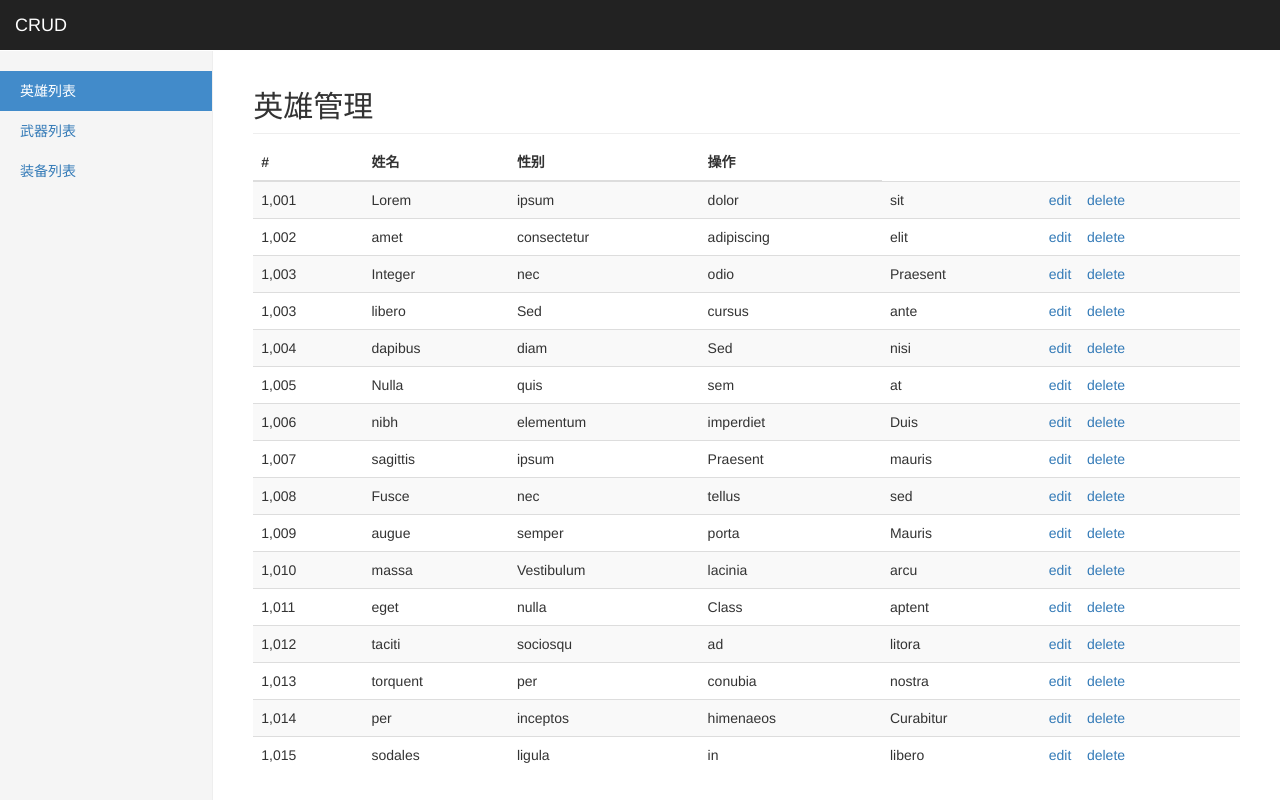
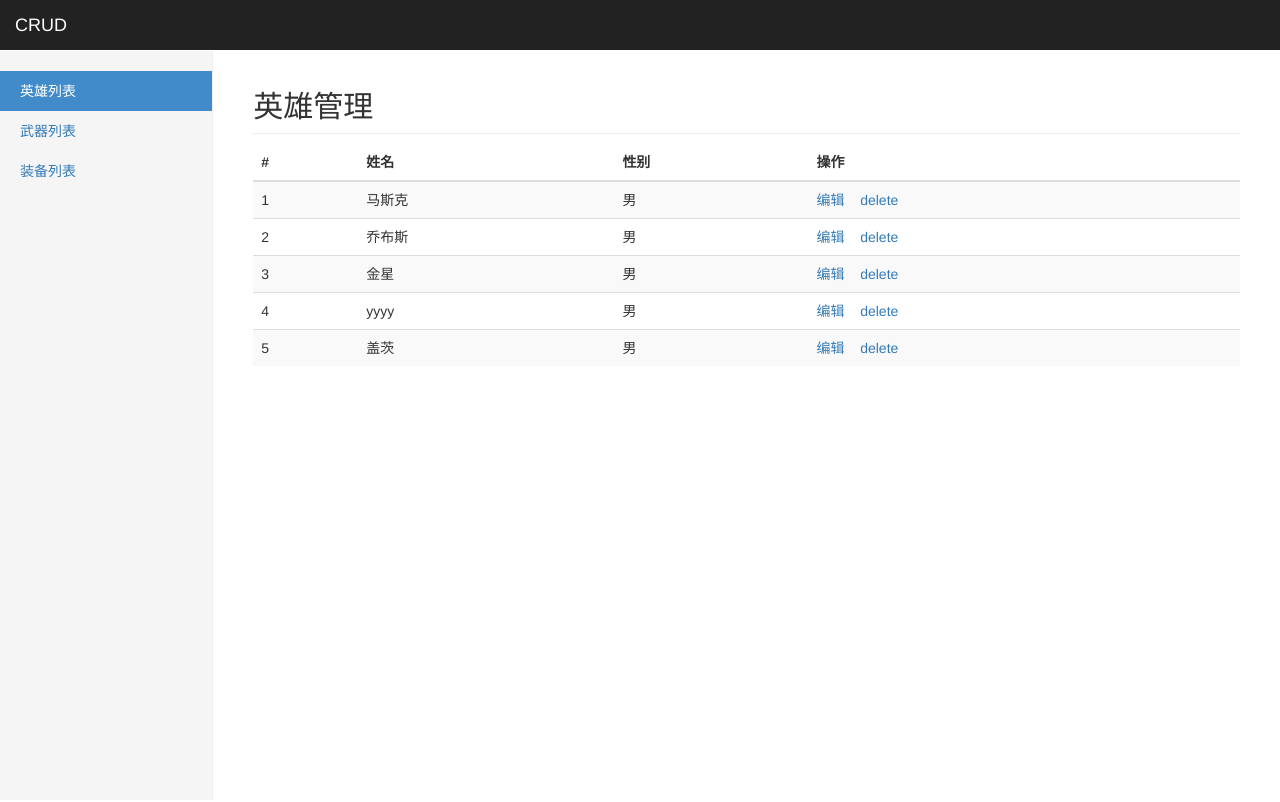
Before and after one commit to 501357844/heroes, a Vue app: page /#/heroes in a window 1280 px wide. Shown: the top 802 px of the page. Built offline with nearby package versions, Linux system fonts and the light colour scheme; data requests are answered from the project's data file; the HTML template or start-up script is replaced by a standard one.

Commit message:
向英雄列表里添加List中的数据

```diff
--- /dev/null
+++ b/db.json
@@ -0,0 +1,55 @@
+{
+  "users": [
+    {
+      "id": 1,
+      "name": "张三1",
+      "age": 18,
+      "gender": "男"
+    },
+    {
+      "id": 2,
+      "name": "张三2",
+      "age": 18,
+      "gender": "男"
+    },
+    {
+      "id": 3,
+      "name": "张三3",
+      "age": 18,
+      "gender": "男"
+    },
+    {
+      "id": 4,
+      "name": "张三4",
+      "age": 18,
+      "gender": "男"
+    }
+  ],
+  "heroes": [
+    {
+      "name": "马斯克",
+      "gender": "男",
+      "id": 6
+    },
+    {
+      "name": "乔布斯",
+      "gender": "男",
+      "id": 7
+    },
+    {
+      "name": "金星",
+      "gender": "男",
+      "id": 8
+    },
+    {
+      "name": "yyyy",
+      "gender": "男",
+      "id": 10
+    },
+    {
+      "name": "盖茨",
+      "gender": "男",
+      "id": 12
+    }
+  ]
+}
--- a/package.json
+++ b/package.json
@@ -8,6 +8,7 @@
     "lint": "vue-cli-service lint"
   },
   "dependencies": {
+    "axios": "^0.19.0",
     "bootstrap": "^3.3.7",
     "core-js": "^2.6.5",
     "vue": "^2.6.10",
--- a/src/main.js
+++ b/src/main.js
@@ -4,8 +4,12 @@ import "../node_modules/bootstrap/dist/css/bootstrap.css"
 import "./assets/css/index.css"
 
 
+import axios from 'axios'
+axios.defaults.baseURL = ' http://localhost:3000/'
+Vue.prototype.axios = axios
 
 import router from './router'
+
 
 new Vue({
   el:'#app',
--- a/src/views/Hero/HeroList.vue
+++ b/src/views/Hero/HeroList.vue
@@ -13,196 +13,14 @@
               </tr>
             </thead>
             <tbody>
-              <tr>
-                <td>1,001</td>
-                <td>Lorem</td>
-                <td>ipsum</td>
-                <td>dolor</td>
-                <td>sit</td>
+              <tr v-for="(item, index) in List" :key="item.id">
+                <td>{{index + 1}}</td>
+                <td>{{item.name}}</td>
+                <td>{{item.gender}}</td>
                 <td>
-                  <a href="edit.html">edit</a>
+                  <router-link to="">编辑</router-link>
                   &nbsp;&nbsp;
-                  <a href="javascript:window.confirm('Are you sure?')">delete</a>
-                </td>
-              </tr>
-              <tr>
-                <td>1,002</td>
-                <td>amet</td>
-                <td>consectetur</td>
-                <td>adipiscing</td>
-                <td>elit</td>
-                <td>
-                  <a href="edit.html">edit</a>
-                  &nbsp;&nbsp;
-                  <a href="javascript:window.confirm('Are you sure?')">delete</a>
-                </td>
-              </tr>
-              <tr>
-                <td>1,003</td>
-                <td>Integer</td>
-                <td>nec</td>
-                <td>odio</td>
-                <td>Praesent</td>
-                <td>
-                  <a href="edit.html">edit</a>
-                  &nbsp;&nbsp;
-                  <a href="javascript:window.confirm('Are you sure?')">delete</a>
-                </td>
-              </tr>
-              <tr>
-                <td>1,003</td>
-                <td>libero</td>
-                <td>Sed</td>
-                <td>cursus</td>
-                <td>ante</td>
-                <td>
-                  <a href="edit.html">edit</a>
-                  &nbsp;&nbsp;
-                  <a href="javascript:window.confirm('Are you sure?')">delete</a>
-                </td>
-              </tr>
-              <tr>
-                <td>1,004</td>
-                <td>dapibus</td>
-                <td>diam</td>
-                <td>Sed</td>
-                <td>nisi</td>
-                <td>
-                  <a href="edit.html">edit</a>
-                  &nbsp;&nbsp;
-                  <a href="javascript:window.confirm('Are you sure?')">delete</a>
-                </td>
-              </tr>
-              <tr>
-                <td>1,005</td>
-                <td>Nulla</td>
-                <td>quis</td>
-                <td>sem</td>
-                <td>at</td>
-                <td>
-                  <a href="edit.html">edit</a>
-                  &nbsp;&nbsp;
-                  <a href="javascript:window.confirm('Are you sure?')">delete</a>
-                </td>
-              </tr>
-              <tr>
-                <td>1,006</td>
-                <td>nibh</td>
-                <td>elementum</td>
-                <td>imperdiet</td>
-                <td>Duis</td>
-                <td>
-                  <a href="edit.html">edit</a>
-                  &nbsp;&nbsp;
-                  <a href="javascript:window.confirm('Are you sure?')">delete</a>
-                </td>
-              </tr>
-              <tr>
-                <td>1,007</td>
-                <td>sagittis</td>
-                <td>ipsum</td>
-                <td>Praesent</td>
-                <td>mauris</td>
-                <td>
-                  <a href="edit.html">edit</a>
-                  &nbsp;&nbsp;
-                  <a href="javascript:window.confirm('Are you sure?')">delete</a>
-                </td>
-              </tr>
-              <tr>
-                <td>1,008</td>
-                <td>Fusce</td>
-                <td>nec</td>
-                <td>tellus</td>
-                <td>sed</td>
-                <td>
-                  <a href="edit.html">edit</a>
-                  &nbsp;&nbsp;
-                  <a href="javascript:window.confirm('Are you sure?')">delete</a>
-                </td>
-              </tr>
-              <tr>
-                <td>1,009</td>
-                <td>augue</td>
-                <td>semper</td>
-                <td>porta</td>
-                <td>Mauris</td>
-                <td>
-                  <a href="edit.html">edit</a>
-                  &nbsp;&nbsp;
-                  <a href="javascript:window.confirm('Are you sure?')">delete</a>
-                </td>
-              </tr>
-              <tr>
-                <td>1,010</td>
-                <td>massa</td>
-                <td>Vestibulum</td>
-                <td>lacinia</td>
-                <td>arcu</td>
-                <td>
-                  <a href="edit.html">edit</a>
-                  &nbsp;&nbsp;
-                  <a href="javascript:window.confirm('Are you sure?')">delete</a>
-                </td>
-              </tr>
-              <tr>
-                <td>1,011</td>
-                <td>eget</td>
-                <td>nulla</td>
-                <td>Class</td>
-                <td>aptent</td>
-                <td>
-                  <a href="edit.html">edit</a>
-                  &nbsp;&nbsp;
-                  <a href="javascript:window.confirm('Are you sure?')">delete</a>
-                </td>
-              </tr>
-              <tr>
-                <td>1,012</td>
-                <td>taciti</td>
-                <td>sociosqu</td>
-                <td>ad</td>
-                <td>litora</td>
-                <td>
-                  <a href="edit.html">edit</a>
-                  &nbsp;&nbsp;
-                  <a href="javascript:window.confirm('Are you sure?')">delete</a>
-                </td>
-              </tr>
-              <tr>
-                <td>1,013</td>
-                <td>torquent</td>
-                <td>per</td>
-                <td>conubia</td>
-                <td>nostra</td>
-                <td>
-                  <a href="edit.html">edit</a>
-                  &nbsp;&nbsp;
-                  <a href="javascript:window.confirm('Are you sure?')">delete</a>
-                </td>
-              </tr>
-              <tr>
-                <td>1,014</td>
-                <td>per</td>
-                <td>inceptos</td>
-                <td>himenaeos</td>
-                <td>Curabitur</td>
-                <td>
-                  <a href="edit.html">edit</a>
-                  &nbsp;&nbsp;
-                  <a href="javascript:window.confirm('Are you sure?')">delete</a>
-                </td>
-              </tr>
-              <tr>
-                <td>1,015</td>
-                <td>sodales</td>
-                <td>ligula</td>
-                <td>in</td>
-                <td>libero</td>
-                <td>
-                  <a href="edit.html">edit</a>
-                  &nbsp;&nbsp;
-                  <a href="javascript:window.confirm('Are you sure?')">delete</a>
+                  <a href="javascript:">delete</a>
                 </td>
               </tr>
             </tbody>
@@ -214,6 +32,35 @@
 <script>
 
 export default {
+  data() {
+    return {
+      List:[]
+    }
+  },
+   mounted(){
+    this.loadData()
+  },
+  methods: {
+    // 显示List中的数据
+    loadData() {
+      this.axios
+        .get('heroes')
+        .then((res) => {
+          const {data, status} = res;
+          if(status === 200) {
+            this.List = data
+          } else {
+            alert('获取数据失败')
+          }
+        })
+        .catch((err) => {
+          alert('服务器异常' + err)
+        })
+    },
+    // 删除数据
+
+
+  },
 
 }
 </script>
```
Also changed, not shown: 1 other file (tests, documents, lock files or other folders).
